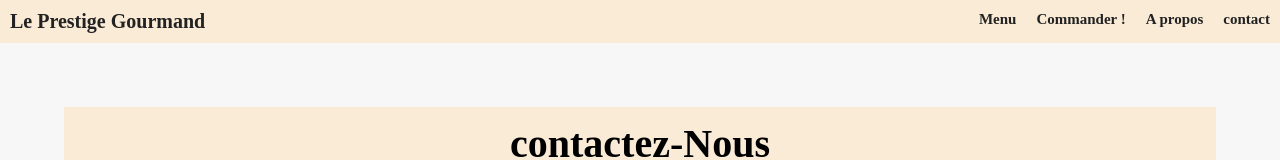
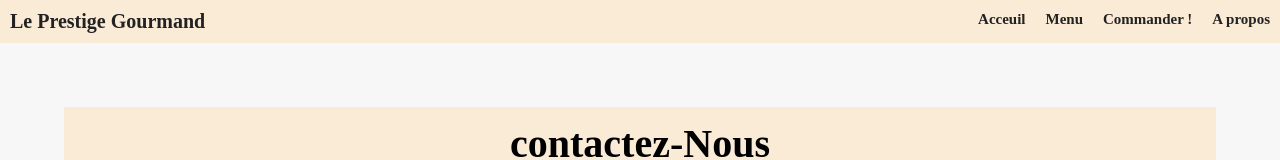
Before and after one commit to Webbymamadou/Le-Gourmand, a plain HTML site: page contact.html in a window 1280 px wide. Shown: the top 160 px of the page. Drawn offline with Linux system fonts and the light colour scheme.

Commit message:
Update contact.html
correction du header

```diff
--- a/contact.html
+++ b/contact.html
@@ -12,10 +12,10 @@
         <h2>Le Prestige Gourmand</h2>
         <nav>
             <ul>
+                <li><a href="index.html">Acceuil</a></li>
                 <li><a href="menu.html">Menu</a></li>
                 <li><a href="commande.html">Commander !</a></li>
                 <li><a href="propos.html">A propos</a></li>
-                <li><a href="contact.html">contact</a></li>
             </ul>
         </nav>
     </header>
```
